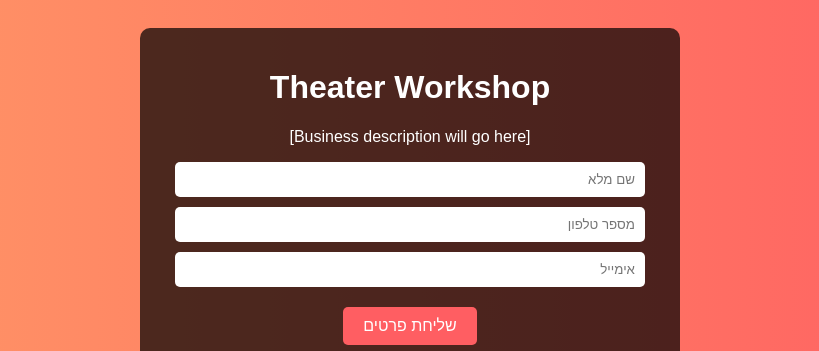
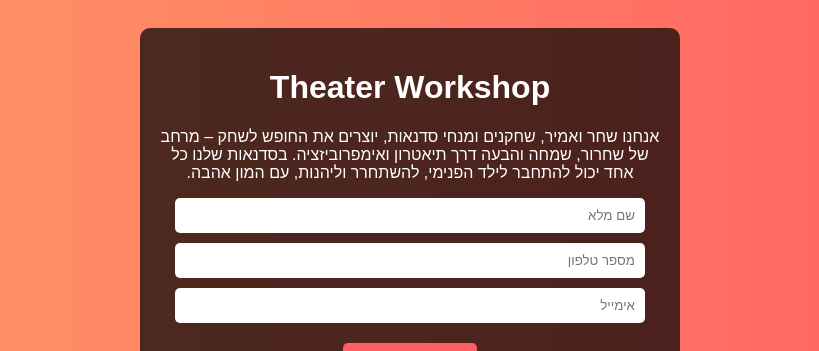
Before and after one commit to TomSeleck/theater-workshop-landing, a plain HTML site: page index.html in a window 1280 px wide. Shown: the top 351 px of the page, without its empty margins (230-1049 px from the left). Drawn offline with Linux system fonts and the light colour scheme.

Commit message:
Update index.html

```diff
--- a/index.html
+++ b/index.html
@@ -74,7 +74,7 @@
 <body>
     <div class="container">
         <h1>Theater Workshop</h1>
-        <p id="business-description">[Business description will go here]</p>
+        <p id="business-description">אנחנו שחר ואמיר, שחקנים ומנחי סדנאות, יוצרים את החופש לשחק – מרחב של שחרור, שמחה והבעה דרך תיאטרון ואימפרוביזציה. בסדנאות שלנו כל אחד יכול להתחבר לילד הפנימי, להשתחרר וליהנות, עם המון אהבה.</p>
         <form action="https://formsubmit.co/tomseleck1@gmail.com" method="POST">
             <input type="hidden" name="_captcha" value="false">
             <div class="form-group">
```
